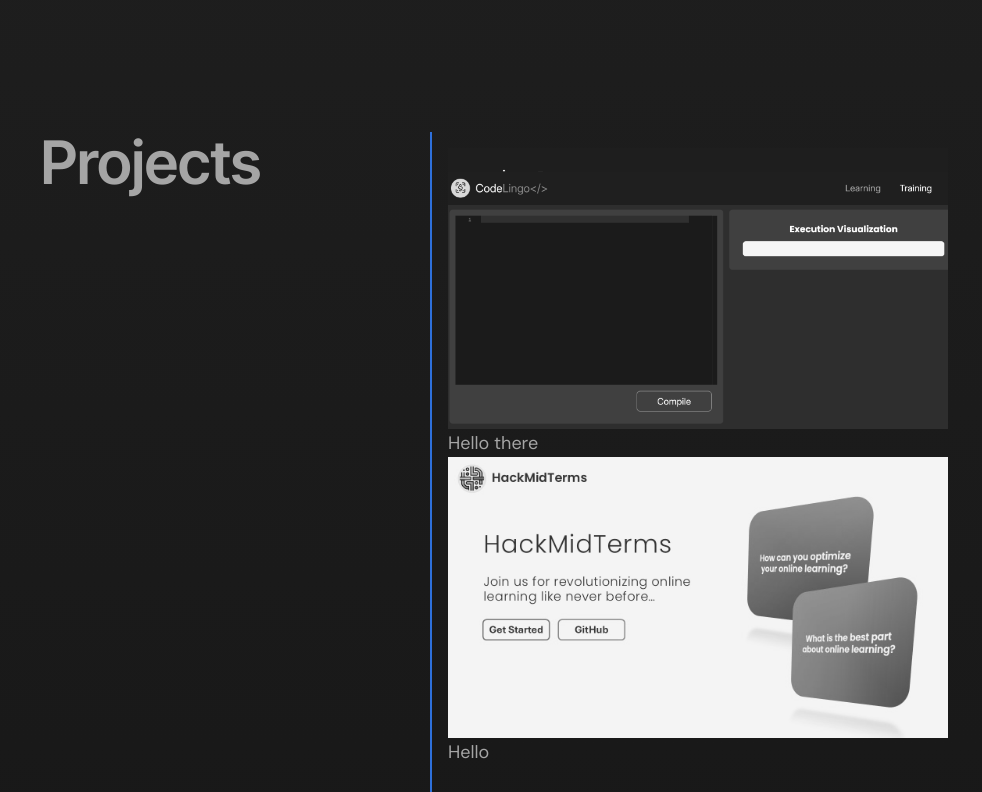
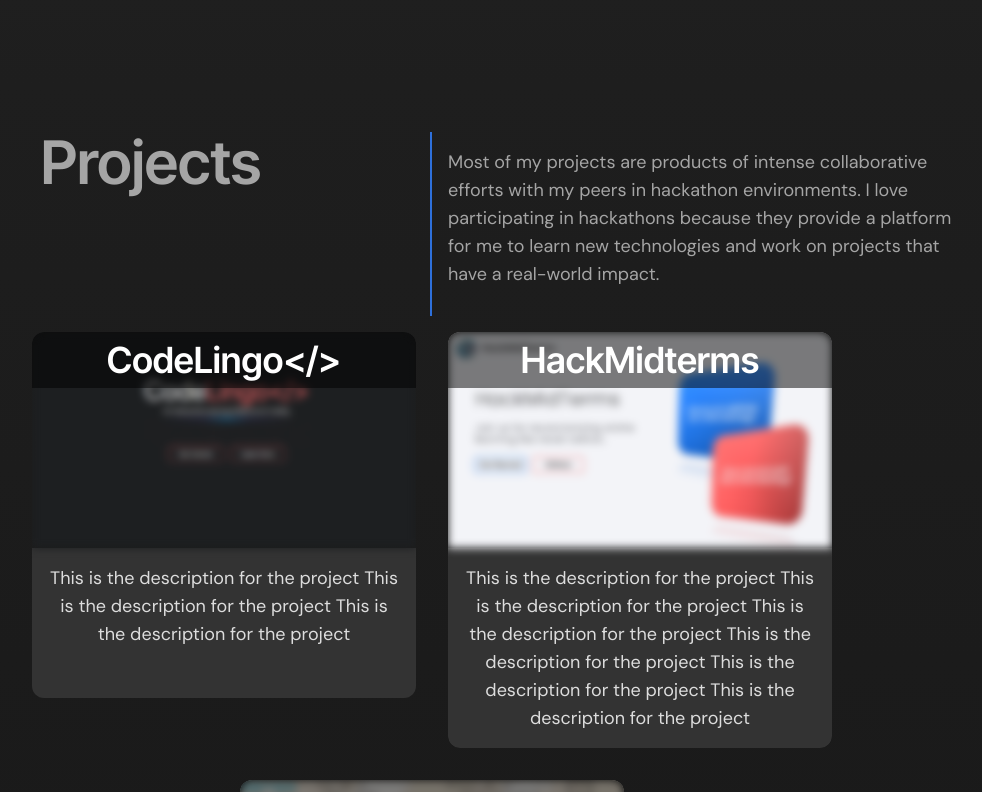
Before and after one commit to an-siuu-man/portfolio, a Next.js app in the folder portfolio/: page / in a window 1280 px wide. Shown: the part 1260-2052 px from the top of the page, without its empty margins (208-1190 px from the left). Built offline with nearby package versions, Linux system fonts and the light colour scheme.

Commit message:
revamped projects section

```diff
--- a/portfolio/src/app/components/About.js
+++ b/portfolio/src/app/components/About.js
@@ -1,13 +1,39 @@
 import photo from '../../../public/Photo.png';
 import Image from 'next/image';
-import { useEffect } from 'react';
+import { useRef, useEffect } from 'react';
 
-export default function About () {
-
-
+export default function About() {
+  const aboutRef = useRef(null);
 
   useEffect(() => {
+    const handleIntersection = (entries) => {
+      entries.forEach(entry => {
+        if (entry.isIntersecting) {
+          entry.target.style.opacity = '1';
+          entry.target.style.transform = 'translateY(0)';
+        } else {
+          entry.target.style.opacity = '0';
+          entry.target.style.transform = 'translateY(200px)';
+        }
+      });
+    };
 
+    const observer = new IntersectionObserver(handleIntersection, {
+      threshold: 0.4
+    });
+
+    if (aboutRef.current) {
+      observer.observe(aboutRef.current);
+    }
+
+    return () => {
+      if (aboutRef.current) {
+        observer.unobserve(aboutRef.current);
+      }
+    };
+  }, []);
+
+  useEffect(() => {
     const about = document.querySelector('.about');
     const right = document.querySelector('.right');
     const left = document.querySelector('.left');
@@ -65,16 +91,14 @@
     if (experienceSection) {
       experienceSection.scrollIntoView({ behavior: 'smooth' });
       setTimeout(() => {
-          window.scrollBy(0, -75); // Adjust the value (-50) to scroll a few pixels above the div
+        window.scrollBy(0, -75); // Adjust the value (-75) to scroll a few pixels above the div
       }, 500); // Adjust the timeout duration if necessary
     }
   }
 
-
-
   return (
     <div className="flex flex-col justify-start items-center mt-[20vh] h-full overflow-hidden">
-        <div className="about transition duration-700 opacity-0 flex flex-row items-stretch justify-start px-20">
+      <div ref={aboutRef} className="about transition duration-700 opacity-0 flex flex-row items-stretch justify-start px-20">
         <div className='left w-[50%] flex flex-col border-[transparent] border-r-[#2e70db] border-r-2 transition duration-700 translate-y-[200px] items-center justify-start'>
           <div className="photo-container">
             <Image
@@ -90,21 +114,21 @@
             University of Kansas
           </p>
         </div>
-          <div className='right w-[50%]  p-4 transition duration-700 translate-x-[200px] '>
+        <div className='right w-[50%] p-4 transition duration-700 translate-x-[200px]'>
           <h1 className='font-inter font-semibold text-4xl'>
             Hey there, visitor!
           </h1>
           <p className='font-dmsans text-lg py-4'>
-            I am a third year student at the University of Kansas pursuing Computer Science with a minor in Mathematics. strong programming and mathematics skills.
+            I am a third year student at the University of Kansas pursuing Computer Science and a minor in Mathematics with strong programming and mathematics skills.
           </p>
-            <p className='font-dmsans text-lg py-4'>I like to develop innovative software solutions to solve real world problems with my proficiency in languages such as Python, JavaScript, C#, etc. and frameworks such as React, Next, .NET, Django, etc.
+          <p className='font-dmsans text-lg py-4'>
+            I like to develop innovative software solutions to solve real world problems with my proficiency in languages such as Python, JavaScript, C#, etc. and frameworks such as React, Next, .NET, Django, etc.
           </p>
           <p className='font-dmsans text-lg py-4'>
             In my free time you can find me playing soccer, doing calligraphy, or watching action comedy movies. Feel free to reach out to me for any queries, movie recommendations, or just to say hi!
           </p>
         </div>
       </div>
-        {/* <DownArrow /> */}
       <svg
         onClick={handleClick}
         className="fixed bottom-0 left-1/2 transform -translate-x-1/2 mb-4"
--- a/portfolio/src/app/components/Experience.js
+++ b/portfolio/src/app/components/Experience.js
@@ -21,7 +21,7 @@
     };
 
     const observer = new IntersectionObserver(handleIntersection, {
-      threshold: 0.3
+      threshold: 0.4
     });
 
     if (experienceRef.current) {
--- a/portfolio/src/app/components/Job.js
+++ b/portfolio/src/app/components/Job.js
@@ -14,7 +14,7 @@
         <div
             onClick={handleClick}
             className='flex flex-row justify-between items-center cursor-pointer'>
-          <h1 className='font-inter hover:text-[#2e70db] duration-200 font-semibold text-4xl'>{props.title}</h1>
+          <h1 className={`${isVisible ? 'text-[#2e70db]' : ''} font-inter hover:text-[#2e70db] duration-200 font-semibold text-4xl`}>{props.title}</h1>
           <svg
             className={`transition-transform duration-700 ease-in-out ${isVisible ? 'rotate-180' : 'rotate-0'}`}
             width="50px"
@@ -24,7 +24,7 @@
             xmlns="http://www.w3.org/2000/svg"
           >
             <path
-              className='down-arrow opacity-1 cursor-pointer transition duration-700 ease-in-out hover:stroke-blue-500'
+              className={`${isVisible ? 'stroke-blue-500':''} down-arrow opacity-1 cursor-pointer transition duration-700 ease-in-out hover:stroke-blue-500`}
               d="M7 10L12 15L17 10"
               stroke="#a5a5a5"
               strokeWidth="1"
--- a/portfolio/src/app/components/Project.js
+++ b/portfolio/src/app/components/Project.js
@@ -1,5 +1,5 @@
-import React, { useState } from 'react';
-import Image from 'next/image';
+import Image from "next/image";
+import { useState } from "react";
 
 export default function Project(props) {
   const [isHovered, setIsHovered] = useState(false);
@@ -14,23 +14,26 @@
 
   return (
     <div
-      className="project w-[fit-content] relative"
+      className="flex flex-col justify-start rounded-xl overflow-hidden items-center m-4 max-w-[30vw]"
       onMouseEnter={handleMouseEnter}
       onMouseLeave={handleMouseLeave}
     >
-      <Image
-        src={props.imageName}
-        className="project-image hover:cursor-pointer w-[500px] h-[281px] filter grayscale hover:grayscale-0 transition duration-500 ease-in-out"
-        alt="project image"
-      />
-      <p
-        className={`project-title absolute font-inter text-3xl font-semibold text-white rounded top-[250px] transition duration-500 ${
-          isHovered ? 'translate-y-0 opacity-100' : 'translate-y-[50px] opacity-0'
-        }`}
-      >
-        {props.title}
-      </p>
-      <p className="font-dmsans font-normal text-lg">{props.description}</p>
+      <div className="project flex flex-col relative justify-start items-center">
+        <Image
+          className={`rounded-tl-xl rounded-tr-xl transition duration-200 filter ${isHovered ? 'blur-0' : 'blur-sm'} w-[100%] `}
+          src={props.image}
+          alt={props.title}
+          height={300}
+        />
+        <h1 className="project-title py-2 absolute top-[0%] rounded-tr-xl rounded-tl-xl w-full text-center font-inter font-semibold text-white text-4xl">
+          {props.title}
+        </h1>
+      </div>
+      <div className="flex flex-col text-center text-[#ddd] min-h-[150px] items-center bg-[#333] p-4 rounded-bl-xl rounded-br-xl">
+        <p className="font-dmsans text-lg">
+          {props.description}
+        </p>
+      </div>
     </div>
   );
 }
--- a/portfolio/src/app/components/Projects.js
+++ b/portfolio/src/app/components/Projects.js
@@ -3,7 +3,7 @@
 import project2 from '../../../public/hackmidterms.jpg';
 
 import project1 from '../../../public/project1.png';
-
+import project3 from '../../../public/project3.png';
 export default function Projects() {
 
     const projectsRef = useRef(null);
@@ -40,13 +40,22 @@
         <div className="flex flex-col justify-start items-center mt-[20vh]">
             <div
             ref={projectsRef}
-            className="projects translate-y-[200px] w-full transition duration-1000 flex px-20 flex-row items-stretch opacity-0">
-                <div className='left w-[50%] flex flex-col border-[transparent] border-r-[#2e70db] border-r-2 justify-start items-center'>
-                    <h1 className="font-inter font-semibold text-6xl">Projects</h1>
+            className="projects translate-y-[200px] w-full transition duration-1000 flex px-20 flex-col items-center justify-start opacity-0">
+                <div className='flex flex-row items-stretch'>
+                    <div className='left w-[50%] flex flex-col border-[transparent] border-r-[#2e70db] border-r-2 justify-start items-center'>
+                        <h1 className="font-inter font-semibold text-6xl">Projects</h1>
+                    </div>
+                    <div className='right w-[50%] flex flex-col p-4 mb-3 transition duration-700 '>
+                        <p className='font-dmsans text-lg'>
+                            Most of my projects are products of intense collaborative efforts with my peers in hackathon environments.
+                            I love participating in hackathons because they provide a platform for me to learn new technologies and work on projects that have a real-world impact.
+                        </p>
+                    </div>
                 </div>
-                <div className='right w-[50%] flex flex-col p-4 mb-10 transition duration-700 '>
-                    <Project imageName = {project1} title="CodeLingo</> (hackathon winner)" description="Hello there " />
-                    <Project imageName = {project2} title="HackMidterms" description="Hello" />
+                <div className='projects-container flex flex-row items-stretch justify-center max-w-[80vw] flex-wrap'>
+                    <Project image = {project1} title = 'CodeLingo</>' description = 'This is the description for the project This is the description for the project This is the description for the project' />
+                    <Project image = {project2} title = 'HackMidterms' description = 'This is the description for the project This is the description for the project This is the description for the project This is the description for the project This is the description for the project This is the description for the project'/>
+                    <Project image = {project3} title = 'Geogo' description = 'This is the description for the project This is the description for the project This is the description for the project This is the description for the project This is the description for the project This is the description for the project' />
                 </div>
             </div>
         </div>
--- a/portfolio/src/app/globals.css
+++ b/portfolio/src/app/globals.css
@@ -38,3 +38,7 @@
 .links {
   transition: opacity 0.9s ease-in-out;
 }
+
+.project-title {
+  background-color: rgba(0, 0, 0, 0.5);
+}
```
Also changed, not shown: portfolio/public/project1.png, portfolio/public/project3.png (added). Lines whose indentation alone changed are shown as unchanged.
